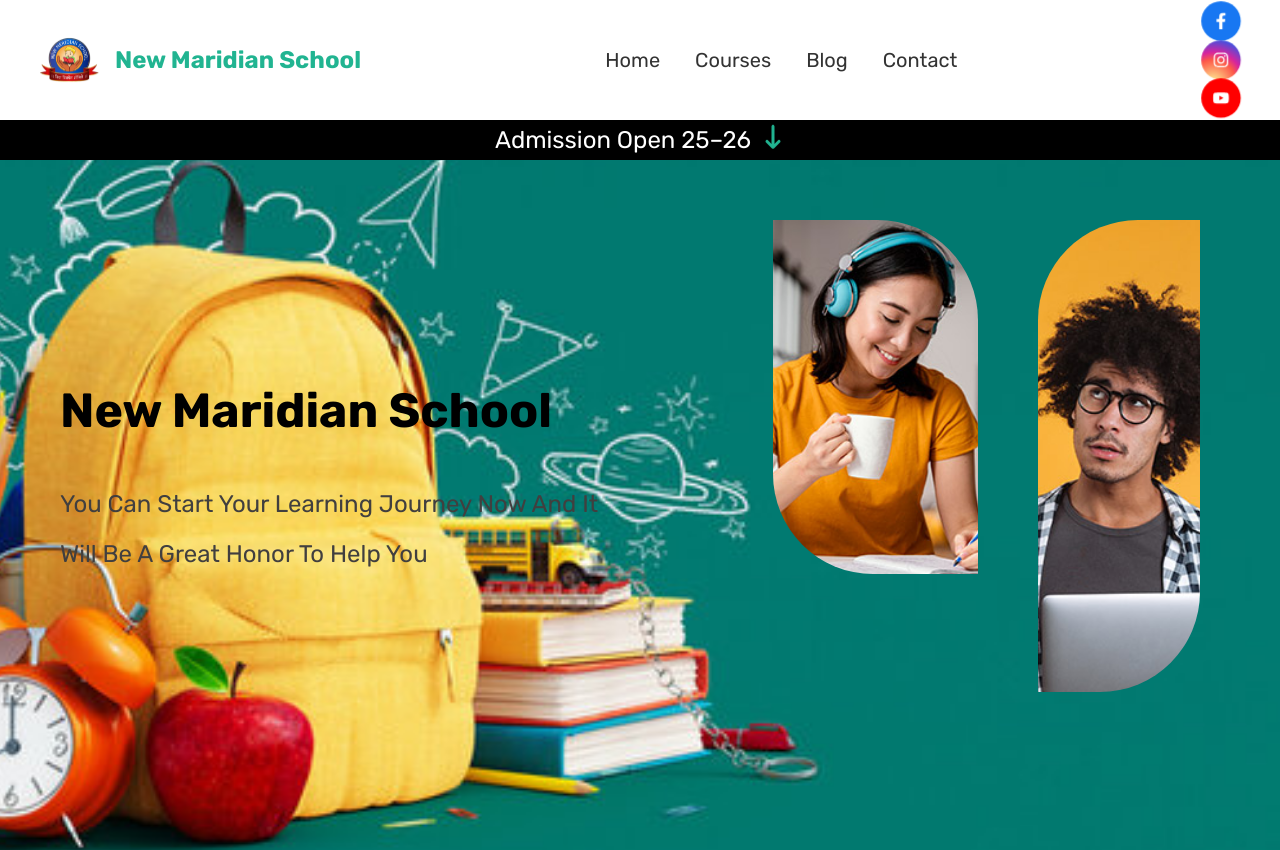
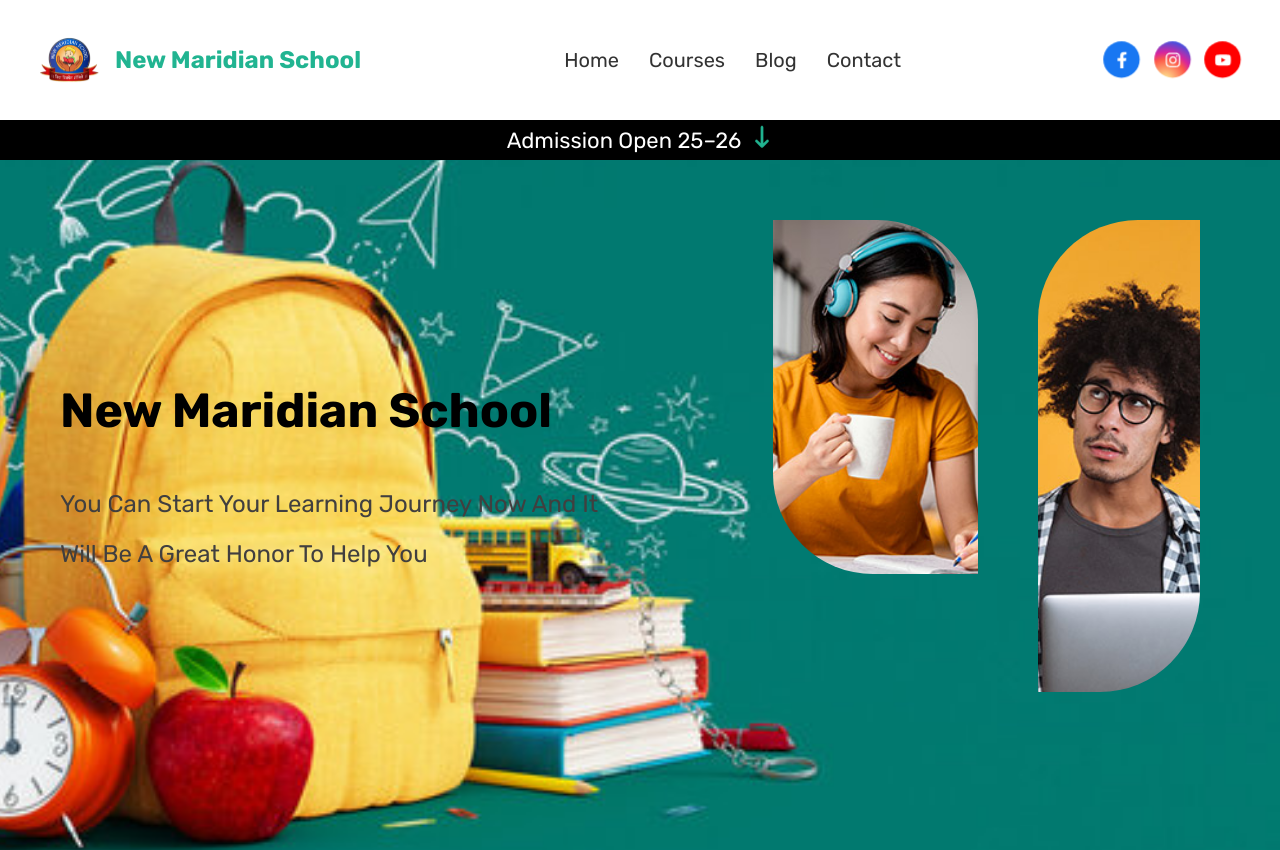
Before and after one commit to rachhanari/New-Maridian, a React (Create React App) app: page / in a window 1280 px wide. Shown: the top 850 px of the page. Built offline with nearby package versions, Linux system fonts and the light colour scheme.

Commit message:
responsive

```diff
--- a/src/components/Header/Header.css
+++ b/src/components/Header/Header.css
@@ -10,19 +10,25 @@ body {
   overflow-x: hidden;
 }
 
+img, svg {
+  max-width: 100%;
+  height: auto;
+  display: block;
+}
+
 /* HEADER BASE */
 .header {
+  width: 100%;
+  height: 120px;
+  background: #fff;
   position: fixed;
   top: 0;
-  width: 100%;
-  height: 120px;
-  padding: 20px 40px;
-  background: #fff;
+  z-index: 1000;
+  box-shadow: 0 6px 15px rgba(0,0,0,0.05);
   display: flex;
   justify-content: space-between;
   align-items: center;
-  box-shadow: 0 6px 15px rgba(0, 0, 0, 0.05);
-  z-index: 1000;
+  padding: 0 40px;
 }
 
 /* LOGO */
@@ -34,76 +40,82 @@ body {
 
 .logo img {
   width: 60px;
-  height: auto;
+  min-width: 40px;
 }
 
 .logo span {
   font-size: 24px;
-  font-weight: bold;
+  font-weight: 700;
   color: #21b491;
-  white-space: nowrap;
 }
 
-/* NAVIGATION */
+/* NAV LINKS */
 .nav-links {
   display: flex;
-  gap: 25px;
+  gap: 30px;
 }
 
 .nav-links a {
+  text-decoration: none;
   font-size: 20px;
-  text-decoration: none;
   color: #333;
   position: relative;
-  padding: 5px;
   cursor: pointer;
 }
 
 .nav-links a::after {
-  content: "";
+  content: '';
   position: absolute;
   bottom: -8px;
   left: 0;
-  width: 0%;
   height: 3px;
+  width: 0;
   background: #21b491;
-  transition: width 0.4s ease;
+  transition: width 0.3s ease;
 }
 
 .nav-links a:hover::after {
   width: 100%;
 }
 
-/* SOCIALS + MENU */
+/* RIGHT SECTION (SOCIALS + MENU) */
 .right-section {
   display: flex;
   align-items: center;
   gap: 15px;
 }
 
-.socials a {
-  color: white;
-  width: 2.4rem;
-  height: 2.4rem;
-  border-radius: 50%;
+/* SOCIAL ICONS */
+.social {
+  width: 2.2rem;
+  height: 2.2rem;
   display: flex;
   justify-content: center;
   align-items: center;
+  border-radius: 50%;
+  color: white;
   font-size: 1rem;
+  cursor: pointer;
+  animation: pulse 2s infinite ease-in-out;
   transition: transform 0.3s;
-  animation: pulse 2s infinite ease-in-out;
 }
 
-.socials a:hover {
+.social:hover {
   transform: scale(1.15);
 }
 
-.socials a:nth-child(1) { background: #1877F2; }
-.socials a:nth-child(2) {
+.facebook { background: #1877F2; }
+.instagram {
   background: radial-gradient(circle at 30% 107%, #fdf497 0%, #fd5949 45%, #d6249f 60%, #285aeb 90%);
 }
-.socials a:nth-child(3) { background: #FF0000; }
+.youtube { background: #FF0000; }
 
+@keyframes pulse {
+  0%, 100% { transform: scale(1); }
+  50% { transform: scale(1.1); }
+}
+
+/* MENU ICON */
 .menu-icon {
   display: none;
   font-size: 28px;
@@ -117,20 +129,20 @@ body {
   top: 120px;
   width: 100%;
   height: 40px;
-  background-color: #000;
+  background: #000;
   color: #fff;
+  font-size: 22px;
   display: flex;
+  align-items: center;
   justify-content: center;
-  align-items: center;
-  font-size: 24px;
+  text-decoration: none;
   z-index: 999;
-  text-decoration: none;
 }
 
 .download-arrow {
-  color: #21b491;
   margin-left: 10px;
   animation: bounce 2s infinite ease-in-out;
+  color: #21b491;
 }
 
 @keyframes bounce {
@@ -138,18 +150,11 @@ body {
   50% { transform: translateY(-8px); }
 }
 
-@keyframes pulse {
-  0%, 100% { transform: scale(1); }
-  50% { transform: scale(1.1); }
-}
-
-/* RESPONSIVE STYLES */
-
-/* Tablets */
+/* RESPONSIVE */
 @media (max-width: 992px) {
   .header {
-    padding: 15px 25px;
     height: 100px;
+    padding: 0 25px;
   }
 
   .logo span {
@@ -160,57 +165,50 @@ body {
     font-size: 18px;
   }
 
+  .social {
+    width: 2rem;
+    height: 2rem;
+  }
+}
+
+@media (max-width: 768px) {
+  .nav-links {
+    display: none;
+    flex-direction: column;
+    position: absolute;
+    top: 100px;
+    right: 25px;
+    background: white;
+    padding: 20px;
+    width: 180px;
+    border-radius: 10px;
+    box-shadow: 0 6px 15px rgba(0,0,0,0.1);
+  }
+
+  .nav-links.open {
+    display: flex;
+  }
+
+  .menu-icon {
+    display: block;
+  }
+
+  .social {
+    width: 1.8rem;
+    height: 1.8rem;
+    font-size: 0.9rem;
+  }
+
   .admission-banner {
     top: 100px;
     font-size: 20px;
   }
 }
 
-/* Mobile */
-@media (max-width: 768px) {
-  .nav-links {
-    display: none;
-  }
-
-  .menu-icon {
-    display: block;
-  }
-
-  .nav-links.open {
-    display: flex;
-    flex-direction: column;
-    position: absolute;
-    top: 100px;
-    right: 20px;
-    background: #fff;
-    padding: 20px;
-    border-radius: 10px;
-    box-shadow: 0 6px 15px rgba(0, 0, 0, 0.1);
-    z-index: 1010;
-  }
-
-  .nav-links.open a {
-    padding: 10px 0;
-    border-bottom: 1px solid #eee;
-    font-size: 18px;
-  }
-
-  .nav-links.open a:last-child {
-    border-bottom: none;
-  }
-
-  .socials a {
-    width: 2rem;
-    height: 2rem;
-    font-size: 0.9rem;
-  }
-}
-
-/* Small Phones */
 @media (max-width: 480px) {
   .header {
     height: 80px;
-    padding: 12px 15px;
+    padding: 0 15px;
   }
 
   .logo img {
@@ -218,17 +216,17 @@ body {
   }
 
   .logo span {
-    font-size: 16px;
+    font-size: 18px;
   }
 
   .menu-icon {
-    font-size: 24px;
+    font-size: 26px;
   }
 
   .nav-links.open {
     top: 80px;
     right: 15px;
-    width: 160px;
+    width: 150px;
   }
 
   .admission-banner {
--- a/src/components/Header/Header.jsx
+++ b/src/components/Header/Header.jsx
@@ -9,11 +9,11 @@ const Header = () => {
 
   const toggleMenu = () => setMenuOpen(!menuOpen);
 
-  const handleScroll = (id) => {
+  const handleLinkClick = (id) => {
     const section = document.getElementById(id);
     if (section) {
       section.scrollIntoView({ behavior: 'smooth' });
-      setMenuOpen(false);
+      setMenuOpen(false); // close menu on mobile
     }
   };
 
@@ -21,31 +21,40 @@ const Header = () => {
     <>
       <header className="header">
         <div className="logo">
-          <img src={logo} alt="New Maridian School" />
+          <img src={logo} alt="logo" />
           <span>New Maridian School</span>
         </div>
 
+        {/* NAV LINKS */}
         <nav className={`nav-links ${menuOpen ? 'open' : ''}`}>
-          <a onClick={() => handleScroll('home')}>Home</a>
-          <a onClick={() => handleScroll('courses')}>Courses</a>
-          <a onClick={() => handleScroll('blog')}>Blog</a>
-          <a onClick={() => handleScroll('footer')}>Contact</a>
+          <a onClick={() => handleLinkClick('home')}>Home</a>
+          <a onClick={() => handleLinkClick('courses')}>Courses</a>
+          <a onClick={() => handleLinkClick('blog')}>Blog</a>
+          <a onClick={() => handleLinkClick('footer')}>Contact</a>
         </nav>
 
+        {/* SOCIALS + MENU */}
         <div className="right-section">
-          <div className="socials">
-            <a href="https://www.facebook.com/profile.php?id=100066911379078" target="_blank" rel="noopener noreferrer"><FaFacebookF /></a>
-            <a href="https://instagram.com" target="_blank" rel="noopener noreferrer"><FaInstagram /></a>
-            <a href="https://youtube.com" target="_blank" rel="noopener noreferrer"><FaYoutube /></a>
-          </div>
+          <a href="https://www.facebook.com/profile.php?id=100066911379078" target="_blank" rel="noreferrer" className="social facebook"><FaFacebookF /></a>
+          <a href="https://instagram.com" target="_blank" rel="noreferrer" className="social instagram"><FaInstagram /></a>
+          <a href="https://youtube.com" target="_blank" rel="noreferrer" className="social youtube"><FaYoutube /></a>
+
+          {/* Hamburger */}
           <div className="menu-icon" onClick={toggleMenu}>
             <FaBars />
           </div>
         </div>
       </header>
 
-      <a href="/admission-form.pdf" download className="admission-banner">
-        Admission Open 25–26 <FaArrowDownLong className="download-arrow" />
+      {/* ADMISSION BANNER */}
+      <a
+        href="/admission-form.pdf"
+        download
+        className="admission-banner"
+        aria-label="Download Admission Form"
+      >
+        Admission Open 25–26
+        <FaArrowDownLong className="download-arrow" />
       </a>
     </>
   );
```
